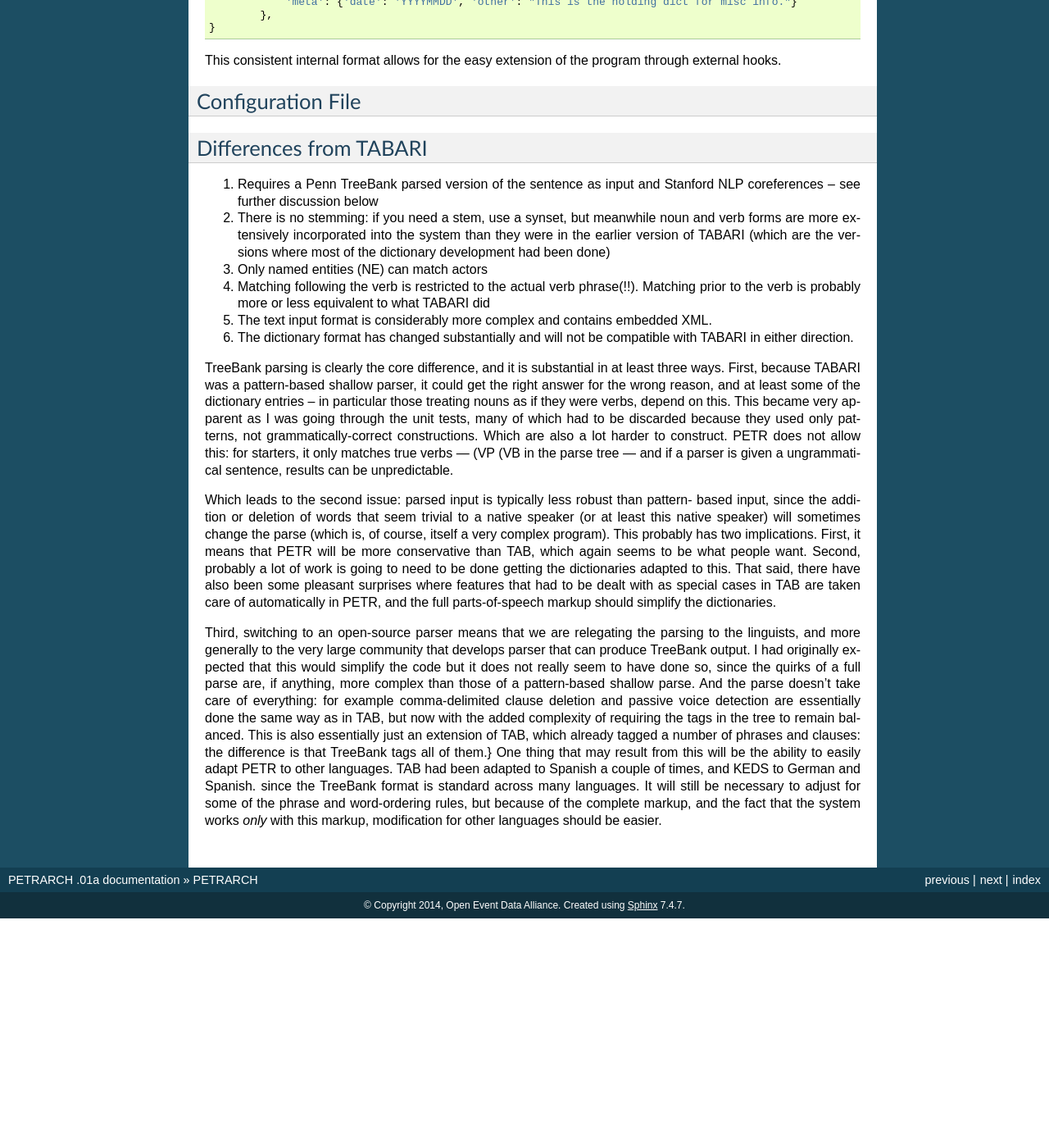
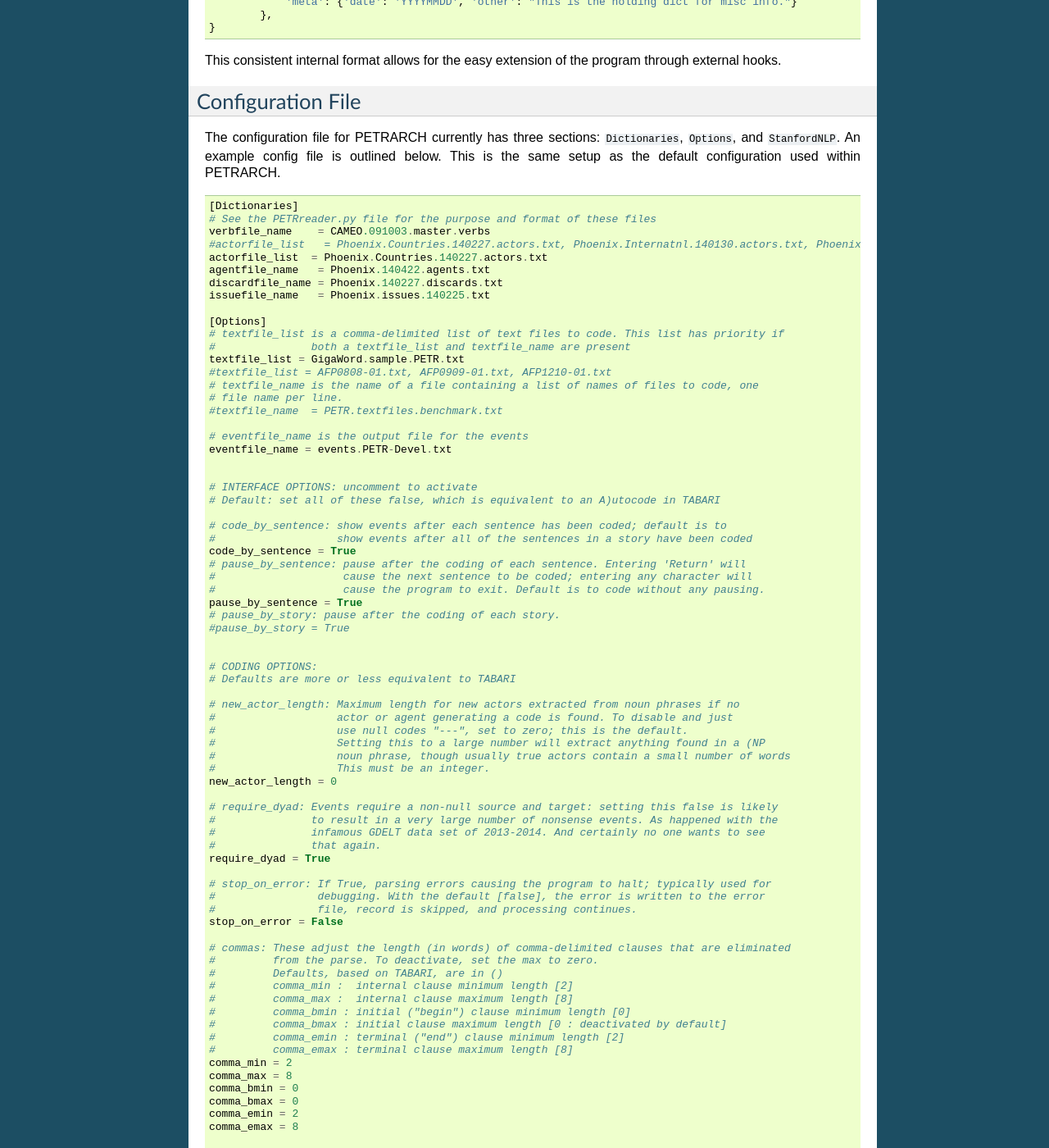
Before and after one commit to openeventdata/petrarch2, a Sphinx documentation site: the page built from docs/source/petrarch.rst, in a window 1280 px wide and 1400 px high, scrolled down 743 px. Shown: the whole window at 82% size. Built offline with Sphinx 7.4.7, drawn with Linux system fonts in a browser that asks for light colours; before the commit the page ends 1863 px from its top, so only the background shows below that; some of the changed text lies outside the part shown.

Commit message:
Fix the broken things.

```diff
--- a/docs/source/inputs.rst
+++ b/docs/source/inputs.rst
@@ -20,7 +20,7 @@
 
 where ``holding`` is the list of dictionaries described above. For more
 information about ``run_pipeline()`` and its output formats, please view the
-relevant documentation.
+`relevant documentation <modules.html#PETRwriter.pipe_output>`_.
 
 XML Input
 ---------
--- a/docs/source/petrarch.rst
+++ b/docs/source/petrarch.rst
@@ -51,6 +51,90 @@
 
 Configuration File
 ------------------
+
+The configuration file for PETRARCH currently has three sections:
+``Dictionaries``, ``Options``, and ``StanfordNLP``. An example config file is
+outlined below. This is the same setup as the default configuration used within
+PETRARCH.
+
+::
+
+    [Dictionaries]
+    # See the PETRreader.py file for the purpose and format of these files
+    verbfile_name    = CAMEO.091003.master.verbs
+    #actorfile_list   = Phoenix.Countries.140227.actors.txt, Phoenix.Internatnl.140130.actors.txt, Phoenix.MNSA.140131.actors.txt
+    actorfile_list  = Phoenix.Countries.140227.actors.txt
+    agentfile_name   = Phoenix.140422.agents.txt
+    discardfile_name = Phoenix.140227.discards.txt
+    issuefile_name   = Phoenix.issues.140225.txt
+
+    [Options]
+    # textfile_list is a comma-delimited list of text files to code. This list has priority if
+    #               both a textfile_list and textfile_name are present
+    textfile_list = GigaWord.sample.PETR.txt
+    #textfile_list = AFP0808-01.txt, AFP0909-01.txt, AFP1210-01.txt
+    # textfile_name is the name of a file containing a list of names of files to code, one
+    # file name per line.
+    #textfile_name  = PETR.textfiles.benchmark.txt
+
+    # eventfile_name is the output file for the events
+    eventfile_name = events.PETR-Devel.txt
+
+
+    # INTERFACE OPTIONS: uncomment to activate
+    # Default: set all of these false, which is equivalent to an A)utocode in TABARI
+
+    # code_by_sentence: show events after each sentence has been coded; default is to
+    #                   show events after all of the sentences in a story have been coded
+    code_by_sentence = True
+    # pause_by_sentence: pause after the coding of each sentence. Entering 'Return' will
+    #                    cause the next sentence to be coded; entering any character will
+    #                    cause the program to exit. Default is to code without any pausing.
+    pause_by_sentence = True
+    # pause_by_story: pause after the coding of each story.
+    #pause_by_story = True
+
+
+    # CODING OPTIONS:
+    # Defaults are more or less equivalent to TABARI
+
+    # new_actor_length: Maximum length for new actors extracted from noun phrases if no
+    #                   actor or agent generating a code is found. To disable and just
+    #                   use null codes "---", set to zero; this is the default.
+    #                   Setting this to a large number will extract anything found in a (NP
+    #                   noun phrase, though usually true actors contain a small number of words
+    #                   This must be an integer.
+    new_actor_length = 0
+
+    # require_dyad: Events require a non-null source and target: setting this false is likely
+    #               to result in a very large number of nonsense events. As happened with the
+    #               infamous GDELT data set of 2013-2014. And certainly no one wants to see
+    #               that again.
+    require_dyad = True
+
+    # stop_on_error: If True, parsing errors causing the program to halt; typically used for
+    #                debugging. With the default [false], the error is written to the error
+    #                file, record is skipped, and processing continues.
+    stop_on_error = False
+
+    # commas: These adjust the length (in words) of comma-delimited clauses that are eliminated
+    #         from the parse. To deactivate, set the max to zero.
+    #         Defaults, based on TABARI, are in ()
+    #         comma_min :  internal clause minimum length [2]
+    #         comma_max :  internal clause maximum length [8]
+    #         comma_bmin : initial ("begin") clause minimum length [0]
+    #         comma_bmax : initial clause maximum length [0 : deactivated by default]
+    #         comma_emin : terminal ("end") clause minimum length [2]
+    #         comma_emax : terminal clause maximum length [8]
+    comma_min = 2
+    comma_max = 8
+    comma_bmin = 0
+    comma_bmax = 0
+    comma_emin = 2
+    comma_emax = 8
+
+    [StanfordNLP]
+    stanford_dir = ~/stanford-corenlp/
 
 Differences from TABARI
 -----------------------
```
Also changed, not shown: 1 other file.
